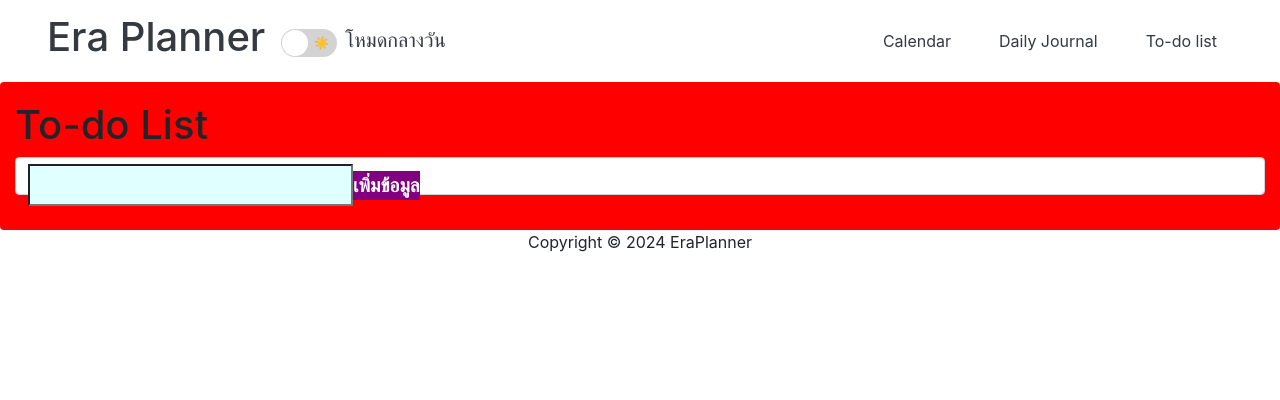
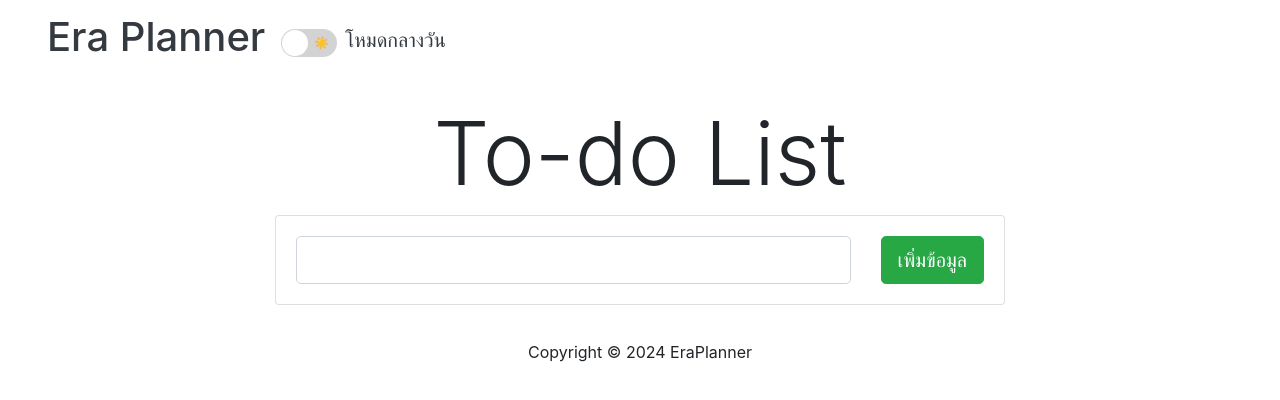
Before and after one commit to Celesca/FinalProject-Frontend-DevInit, a Next.js app: page /todo in a window 1280 px wide. Shown: the top 400 px of the page. Built offline with nearby package versions, Linux system fonts and the light colour scheme.

Commit message:
adding CSS to todolist page

```diff
--- a/components/List.js
+++ b/components/List.js
@@ -4,10 +4,10 @@ import styles from "@/styles/List.module.css"
 const List=({id,title,removeItem,editItem})=> {
     return (
         <div className={`${styles.list_item}`}>
-            <p className="title">{title}</p>
+            <h3 className="fw-normal">{title}</h3>
             <div className="button-container">
-            <BiEdit onClick={()=>editItem(id)}/>
-            <BiTrash onClick={()=>removeItem(id)}/>
+                <BiEdit className={`${styles.button_edit}`}size={30} onClick={()=>editItem(id)}/>
+                <BiTrash size={30} className={`${styles.button_trash}`} onClick={()=>removeItem(id)}/>
             </div>
         </div>
 
--- a/components/Navbar.js
+++ b/components/Navbar.js
@@ -53,13 +53,13 @@ const Navbar=()=> {
           <div className="collapse navbar-collapse me-2" id="navbarNavDropdown">
             <ul className="navbar-nav ms-auto">
               <li className="nav-item">
-                <Link className="nav-link active text-center" aria-current="page" href="/calendar"><button className="btn btn-primary bg-transparent border-0 px-3 text-dark">Calendar</button></Link>
+                <Link className="nav-link active text-center" aria-current="page" href="/calendar"><button className={`btn btn-primary bg-transparent border-0 px-3 ${styles.nav_item}`}>Calendar</button></Link>
               </li>
               <li className="nav-item">
-                <Link className="nav-link text-center" href="/journal"><button className="btn btn-primary bg-transparent border-0 px-3 text-dark">Daily Journal</button></Link>
+                <Link className="nav-link text-center" href="/journal"><button className={`btn btn-primary bg-transparent border-0 px-3 ${styles.nav_item}`}>Daily Journal</button></Link>
               </li>
               <li className="nav-item">
-                <Link className="nav-link text-center" href="/todo"><button className="btn btn-primary bg-transparent border-0 px-3 text-dark">To-do list</button></Link>
+                <Link className="nav-link text-center" href="/todo"><button className={`btn btn-primary bg-transparent border-0 px-3 ${styles.nav_item}`}>To-do list</button></Link>
               </li>
             </ul>
           </div>
--- a/pages/todo.js
+++ b/pages/todo.js
@@ -1,5 +1,6 @@
 import Swal from 'sweetalert2';
 import styles from '@/styles/Todo.module.css'
+import { FaSearch } from "react-icons/fa"
 import { useState } from 'react';
 import { v4 as uuidv4} from 'uuid';
 import List from '@/components/List';
@@ -50,9 +51,14 @@ export default function Todo() {
     // Function Remove
 
     const removeItem = (id) => {
+        if (checkEditItem) {
+          showAlert("error", "กรุณาแก้ไขข้อมูลให้เสร็จ", "ไม่สามารถทำการลบข้อมูลได้หากแก้ไขอยู่")
+        }
+        else {
           const result = list.filter((item)=> item.id !== id)
           setList(result)
-        showAlert("error", "ลบข้อมูลเสร็จสิ้น","ทำการลบข้อมูลรายการเรียบร้อย")
+          showAlert("success", "ลบข้อมูลเสร็จสิ้น","ทำการลบข้อมูลรายการเรียบร้อย")
+       }
       }
 
     const editItem = (id) => {
@@ -73,20 +79,37 @@ export default function Todo() {
     return (
         <>
             <section className={`container-fluid ${styles.todo_container}`}>
-                <h1>To-do List</h1>
-                <form className="form-group" onSubmit={submitData}>
-                    <div className="form-control">
-                      <input type="text" className={`${styles.text_input}`}
+                <h1 className="text-center display-2">To-do List</h1>
+
+                <div className="container">
+
+                  <div className="row justify-content-center">
+                    <div className="col-12 col-md-10 col-lg-8">
+                              <form className={`card card-sm form-group ${styles.search_form}`} onSubmit={submitData}>
+                                  <div className="card-body row align-items-center">
+                                      <div className="col">
+                                          <input className={`form-control form-control-lg ${styles.text_input}`}
+                                          type="text"
                                           onChange={(e)=>setName(e.target.value)}
                                           value={name}
                                           />
-                      <button type="submit" className={`${styles.submit_btn}`}>
-                          {checkEditItem ? "แก้ไขข้อมูล" : "เพิ่มข้อมูล"}
-                      </button>
+                                      </div>
+
+                                      <div className="col-auto">
+                                          <button className={`btn btn-lg btn-success ${styles.submit_btn}`}
+                                          type="submit">
+                                          {checkEditItem ? "แก้ไขข้อมูล" : "เพิ่มข้อมูล"}</button>
+                                      </div>
+
                                   </div>
                               </form>
+                          </div>
 
-                <section className="list-container">
+                  </div>
+
+                </div>
+
+                <section className="container d-flex flex-column justify-content-center list-container">
                     {list.map((data,index)=>{
                     return <List key={index} {...data} removeItem={removeItem} editItem={editItem}/>})}
                 </section>
--- a/styles/List.module.css
+++ b/styles/List.module.css
@@ -2,10 +2,20 @@
     display: flex;
     align-items: center;
     justify-content: space-between;
-    margin-top: 0.5rem;
-    padding: 0.25rem 1rem;
-    background-color: #f7f7f7;
+    padding: 1rem 1rem;
+    background-color: var(--secondary-bg-color);
     box-shadow: 0 1px 3px rgba(0,0,0,0.7);
     border-radius: 0.25rem;
-    font-size: 1.2rem;
+    width: 50%;
+    margin: 0.5rem auto;
 }
+
+.button_edit , .button_trash {
+    cursor: pointer;
+}
+
+@media only screen and (max-width: 768px) {
+    .list_item {
+        width: 100%;
+    }
+}
--- a/styles/Navbar.module.css
+++ b/styles/Navbar.module.css
@@ -14,3 +14,7 @@
 .brand_text:hover{
     text-decoration: none;
 }
+
+.nav_item {
+    color: var(--text-color)
+}
--- a/styles/Todo.module.css
+++ b/styles/Todo.module.css
@@ -1,20 +1,48 @@
 .todo_container {
-    background-color: red;
+
     padding: 1.2rem;
-    border-radius: 0.25rem;
+
+}
+
+/* Search bar Section */
+
+.search_form {
+    border:0;
+}
+
+.search_bar {
+    margin-bottom: auto;
+    margin-top: auto;
+    height: 60px;
+    background-color: #353b48;
+    border-radius: 30px;
+    padding: 10px;
+
 }
 
 .text_input {
-    padding: 0.25rem;
+    border: none;
+    background-color: var(--bg-color);
+    color: var(--text-color);
+}
+
+/* .text_input {
     font-size: 1.25rem;
+    padding: 0.5rem;
+    border-radius: 5px;
+    border:0;
+    outline:0;
     background: lightcyan;
-}
+} */
 
 .submit_btn {
     background-color: purple;
-    color: #fff;
-    font-weight: 800;
-    cursor: pointer;
-    border: transparent;
-    font-size: 1.2rem;
+    border:0;
 }
+
+
+@media only screen and (max-width: 768px) {
+    .search_bar {
+        flex-direction: column;
+    }
+}
```
Lines whose indentation alone changed are shown as unchanged.
